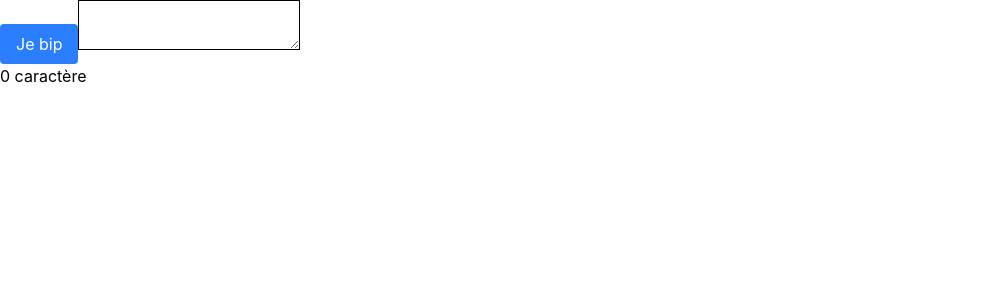
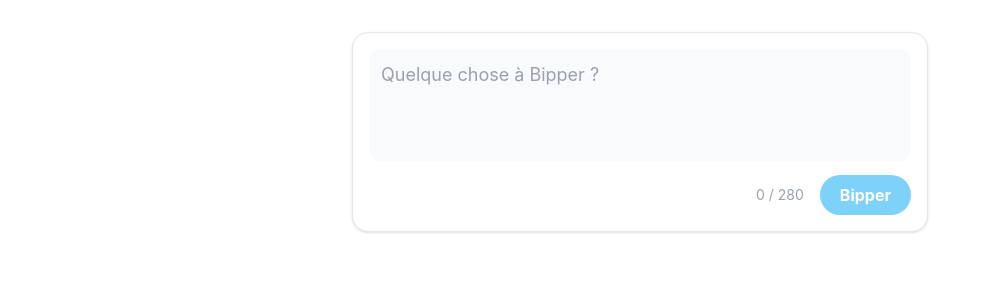
Before and after one commit to pmatth13/Bipper, a React (Vite) app: page / in a window 1280 px wide. Shown: the top 300 px of the page, without its empty margins (0-991 px from the left). Built offline with nearby package versions, Linux system fonts and the light colour scheme; no server answers.

Commit message:
Composant pour bipper en marche

```diff
--- a/src/App.jsx
+++ b/src/App.jsx
@@ -1,12 +1,10 @@
 import { supabase } from "./lib/supabase";
-import { BoutonBip } from "./exercices/BoutonBip";
-import { ChampsTexte } from "./exercices/ChampsTexte";
+import { BipForm } from "./components/BipForm";
 
 function App() {
   return (
     <>
-      <BoutonBip />
-      <ChampsTexte />
+      <BipForm />
     </>
   );
 }
--- /dev/null
+++ b/src/components/BipForm.jsx
@@ -0,0 +1,43 @@
+import { useState } from "react";
+
+const LIMITE = 280;
+
+export function BipForm() {
+  const [texte, setTexte] = useState("");
+  const tropLong = texte.length > LIMITE;
+  const vide = texte.trim().length === 0;
+
+  //Fonction pour soumettre le Bip
+  function handleSubmit(e) {
+    e.preventDefault();
+    if (tropLong || vide) return;
+    console.log(texte);
+    setTexte("");
+  }
+
+  return (
+    <form
+      className="max-w-xl mx-auto mt-8 p-4 bg-white border border-gray-200 rounded-2xl shadow-sm"
+      onSubmit={handleSubmit}
+    >
+      <textarea
+        placeholder="Quelque chose à Bipper ?"
+        value={texte}
+        onChange={(e) => setTexte(e.target.value)}
+        className="w-full h-28 p-3 text-lg bg-gray-50 rounded-xl resize-none placeholder:text-gray-400 focus:outline-none focus:ring-2 focus:ring-sky-500"
+      />
+      <div className="flex items-center justify-end gap-4 mt-2">
+        <p className={`text-sm ${tropLong ? "text-red-500" : "text-gray-400"}`}>
+          {texte.length} / {LIMITE}
+        </p>
+        <button
+          type="submit"
+          disabled={tropLong || vide}
+          className="px-5 py-2 rounded-full bg-sky-500 text-white font-bold hover:bg-sky-600 disabled:opacity-50 disabled:cursor-not-allowed"
+        >
+          Bipper
+        </button>
+      </div>
+    </form>
+  );
+}
```
